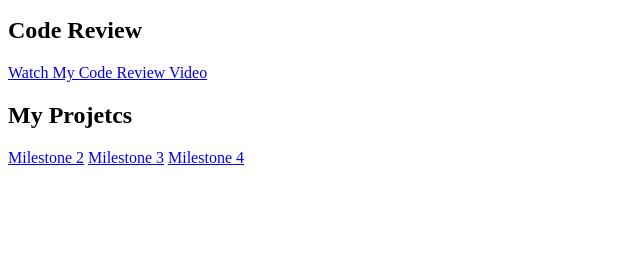
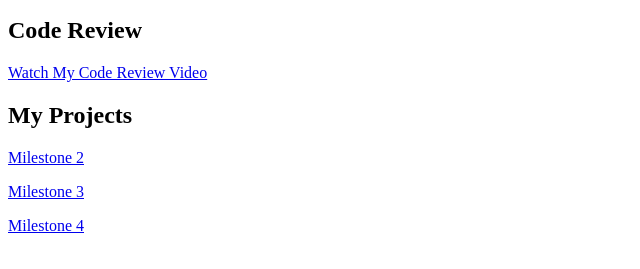
Before and after one commit to DejPerk/dejperk.github.io, a plain HTML site: page index.html in a window 1280 px wide. Shown: the part 101-370 px from the top of the page, without its empty margins (0-640 px from the left). Drawn offline with Linux system fonts and the light colour scheme.

Commit message:
Fix heading typo and update project links

```diff
--- a/index.html
+++ b/index.html
@@ -12,9 +12,20 @@
     Watch My Code Review Video
     </a>
     </p>
-    <h2>My Projetcs</h2>
+
+    <h2>My Projects</h2>
+
+    <p>
     <a href="Milestone%202/3-2%20Milestone%20Two_Enhancement%20One_%20Software%20Design%20and%20Engineering%20(1).docx">Milestone 2</a>
+    </p>
+
+    <p>
     <a href="Milestone%203/4-2%20Milestone%20Three_Enhancement%20Two_%20Algorithms%20and%20Data%20Structure.pdf">Milestone 3</a>
+    </p>
+
+    <p>
     <a href="Milestone%204/5-2%20Milestone%20Four_%20Enhancement%20Three_%20Databases.docx">Milestone 4</a>
+    </p>
+
 </body>
 </html>
```
